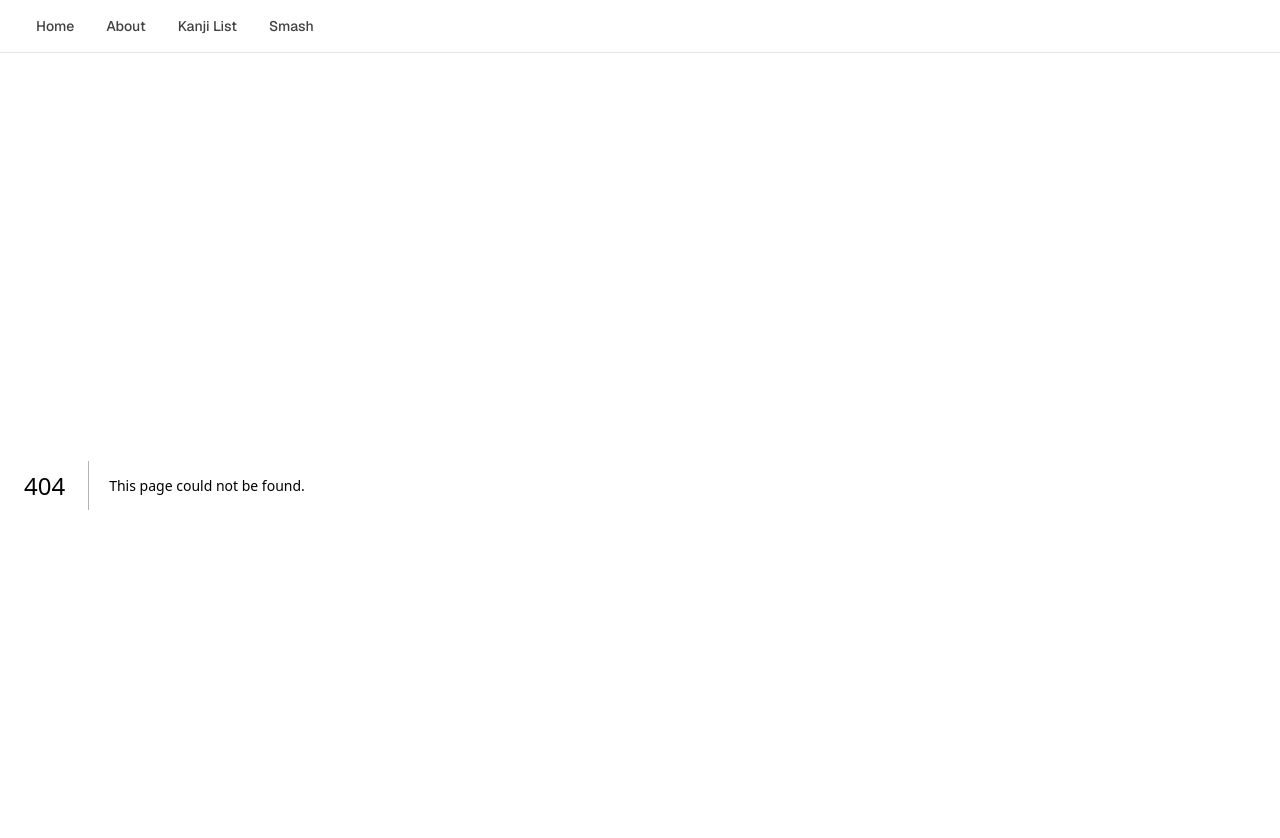
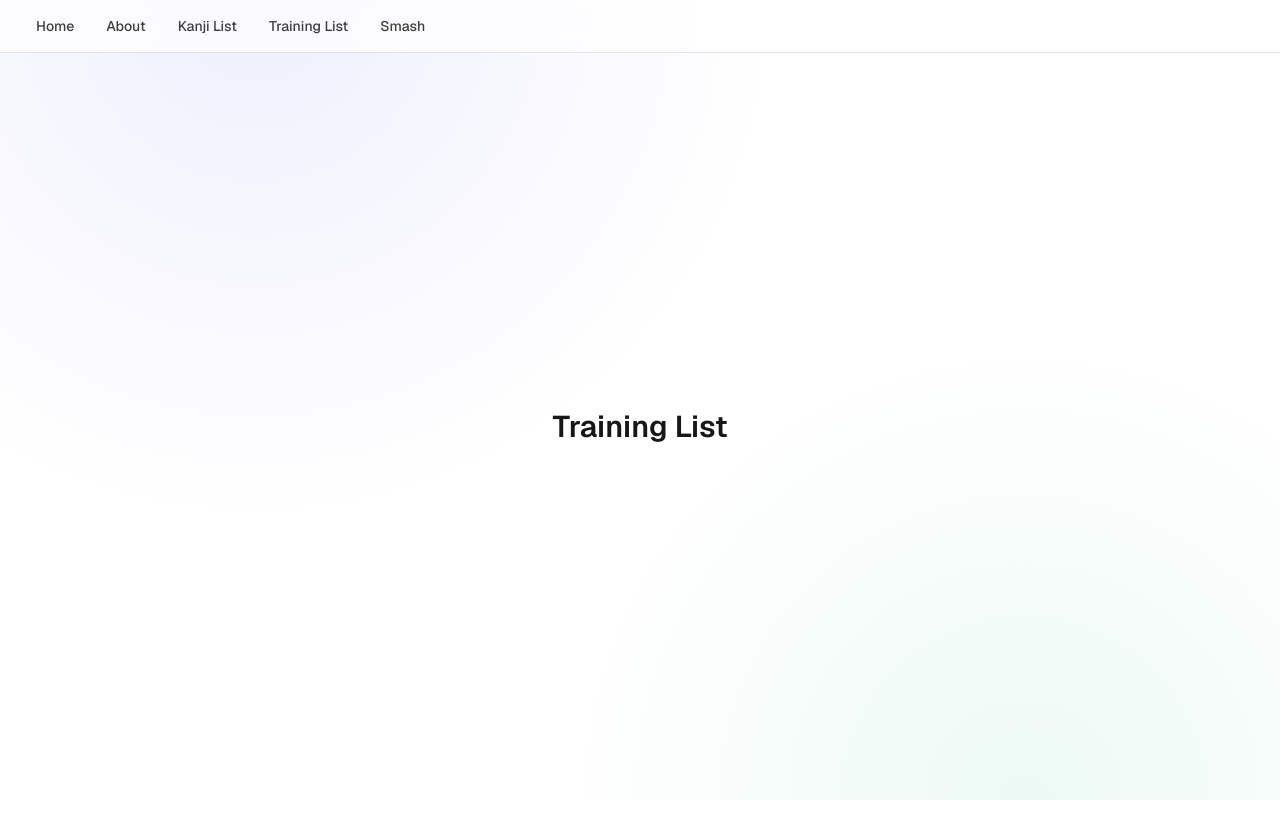
Before and after one commit to merklegroot/smash, a Next.js app: page /training-list in a window 1280 px wide. Before the commit this address had no page. Shown: the top 838 px of the page. After the commit the page ends 800 px from the top, so only its background shows below. Built offline with nearby package versions, Linux system fonts and the light colour scheme.

Commit message:
training list page

```diff
--- a/app/layout.tsx
+++ b/app/layout.tsx
@@ -57,6 +57,14 @@ export default function RootLayout({
             </li>
             <li>
               <Link
+                href="/training-list"
+                className="rounded-md px-3 py-1.5 text-black/75 transition hover:bg-black/5 hover:text-black dark:text-white/75 dark:hover:bg-white/10 dark:hover:text-white"
+              >
+                Training List
+              </Link>
+            </li>
+            <li>
+              <Link
                 href="/smash"
                 className="rounded-md px-3 py-1.5 text-black/75 transition hover:bg-black/5 hover:text-black dark:text-white/75 dark:hover:bg-white/10 dark:hover:text-white"
               >
--- /dev/null
+++ b/app/training-list/page.tsx
@@ -0,0 +1,7 @@
+export default function TrainingList() {
+  return (
+    <section className="flex flex-1 items-center justify-center">
+      <h1 className="text-3xl font-semibold">Training List</h1>
+    </section>
+  );
+}
```
